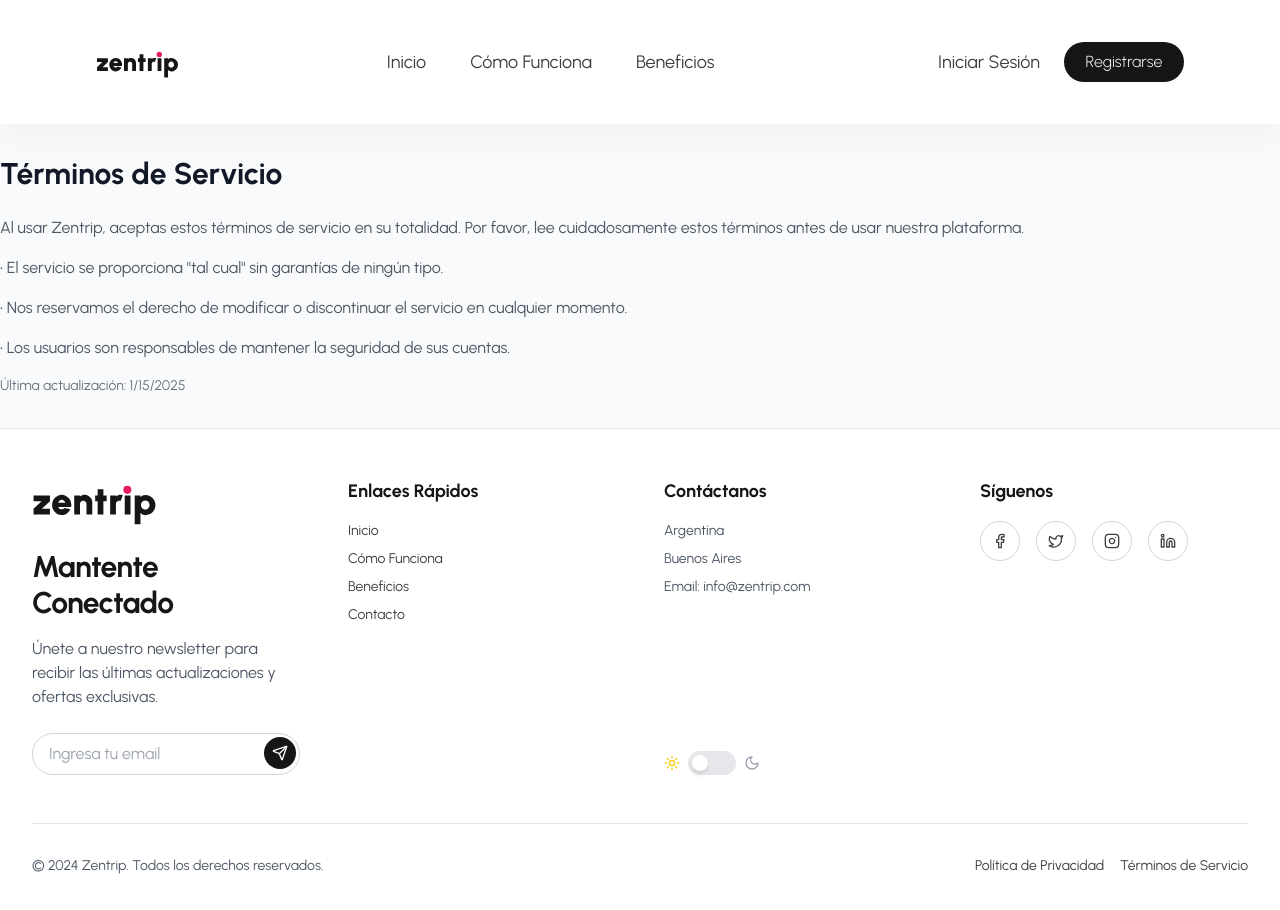
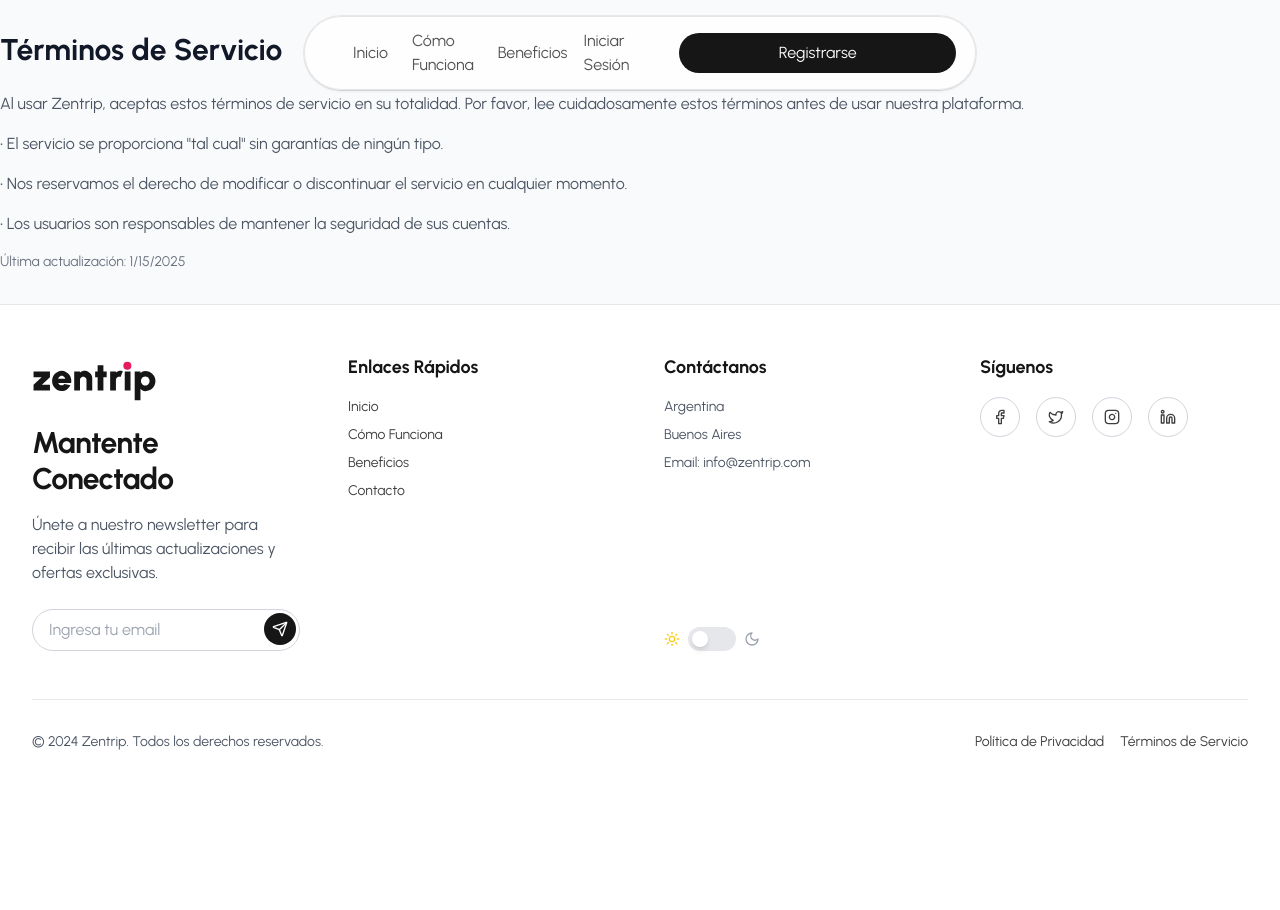
Before and after one commit to Ignacio918/viajes-app, a React (Vite) app in the folder viajes-app/: page /terms-of-service in a window 1280 px wide. Shown: the top 910 px of the page. After the commit the page ends 800 px from the top, so only its background shows below. Built offline with nearby package versions, Linux system fonts and the light colour scheme; a web font is replaced by a local one.

Commit message:
nueva ui navbar

```diff
--- a/viajes-app/src/components/Navbar.tsx
+++ b/viajes-app/src/components/Navbar.tsx
@@ -1,42 +1,85 @@
 // src/components/Navbar.tsx
-import { FC, useState } from 'react';
-import { Link } from 'react-router-dom';
-import '../styles/Navbar.css';
-import logoSmall from '../assets/logo_small.svg'; // Asegúrate de que la ruta sea correcta
+import { useState, useEffect } from "react"
+import { motion, AnimatePresence } from "framer-motion"
+import { Link } from 'react-router-dom'
+import logoSmall from '../assets/logo_small.svg'
+import '../styles/Navbar.css'
 
-const Navbar: FC = () => {
-  const [isMenuOpen, setMenuOpen] = useState(false);
+const Navbar = () => {
+  const [isVisible, setIsVisible] = useState(true)
+  const [prevScrollPos, setPrevScrollPos] = useState(0)
 
-  const toggleMenu = () => {
-    setMenuOpen(!isMenuOpen);
-  };
+  const navItems = [
+    {
+      name: "Inicio",
+      link: "/",
+    },
+    {
+      name: "Cómo Funciona",
+      link: "/como-funciona",
+    },
+    {
+      name: "Beneficios",
+      link: "/beneficios",
+    },
+  ]
+
+  useEffect(() => {
+    const handleScroll = () => {
+      const currentScrollPos = window.scrollY
+      setIsVisible(prevScrollPos > currentScrollPos || currentScrollPos < 10)
+      setPrevScrollPos(currentScrollPos)
+    }
+
+    window.addEventListener('scroll', handleScroll)
+    return () => window.removeEventListener('scroll', handleScroll)
+  }, [prevScrollPos])
 
   return (
-    <nav className="w-full h-full px-24 py-8 bg-white flex justify-between items-center shadow-[0px_12px_40px_0px_rgba(0,0,0,0.04)]">
+    <AnimatePresence mode="wait">
+      {isVisible && (
+        <motion.div
+          initial={{ y: -100, opacity: 0 }}
+          animate={{ y: 0, opacity: 1 }}
+          exit={{ y: -100, opacity: 0 }}
+          transition={{ duration: 0.3 }}
+          className="floating-nav-container"
+        >
+          <div className="floating-nav-content">
+            <div className="floating-nav-inner">
               {/* Logo */}
               <div className="logo-container">
                 <img src={logoSmall} alt="zentrip logo" className="logo" />
               </div>
 
               {/* Navigation Links */}
-      <div className={`nav-links ${isMenuOpen ? 'flex' : 'hidden'} md:flex`}>
-        <Link to="/" className="nav-link">Inicio</Link>
-        <Link to="/como-funciona" className="nav-link">Cómo Funciona</Link>
-        <Link to="/beneficios" className="nav-link">Beneficios</Link>
+              <div className="nav-links">
+                {navItems.map((item) => (
+                  <Link
+                    key={item.name}
+                    to={item.link}
+                    className="nav-link"
+                  >
+                    {item.name}
+                  </Link>
+                ))}
               </div>
 
-      {/* Auth Links */}
-      <div className={`auth-buttons ${isMenuOpen ? 'flex' : 'hidden'} md:flex`}>
-        <Link to="/login" className="login-link">Iniciar Sesión</Link>
-        <Link to="/register" className="register-button">Registrarse</Link>
+              {/* Auth Buttons */}
+              <div className="auth-buttons">
+                <Link to="/login" className="login-link">
+                  Iniciar Sesión
+                </Link>
+                <Link to="/register" className="register-button">
+                  Registrarse
+                </Link>
               </div>
+            </div>
+          </div>
+        </motion.div>
+      )}
+    </AnimatePresence>
+  )
+}
 
-      {/* Hamburger Menu Icon */}
-      <div className="hamburger-menu" onClick={toggleMenu}>
-        &#9776; {/* This is the hamburger icon */}
-      </div>
-    </nav>
-  );
-};
-
-export default Navbar;
+export default Navbar
--- a/viajes-app/src/styles/Navbar.css
+++ b/viajes-app/src/styles/Navbar.css
@@ -3,60 +3,53 @@
 @tailwind components;
 @tailwind utilities;
 
-/* Estilos personalizados para el componente Navbar */
-.navbar {
-  @apply w-full h-full px-24 py-8 bg-white flex justify-between items-center shadow-custom;
+.floating-nav-container {
+  @apply fixed top-4 inset-x-0 max-w-2xl mx-auto z-50;
+}
+
+.floating-nav-content {
+  @apply bg-white/80 dark:bg-black/60 backdrop-blur-md rounded-full border border-neutral-200 dark:border-white/[0.2] shadow-[0px_2px_3px_-1px_rgba(0,0,0,0.1),0px_1px_0px_0px_rgba(25,28,33,0.02),0px_0px_0px_1px_rgba(25,28,33,0.08)] px-8 py-3;
+}
+
+.floating-nav-inner {
+  @apply flex items-center justify-between gap-4;
 }
 
 .logo-container {
-  @apply relative flex items-center;
+  @apply flex items-center;
 }
 
 .logo {
-  @apply h-8; /* Ajusta el tamaño del logo según sea necesario */
+  @apply h-8;
 }
 
 .nav-links {
-  @apply flex justify-center items-center gap-3;
+  @apply hidden md:flex items-center gap-6;
 }
 
 .nav-link {
-  @apply text-lg font-normal text-gray-800 px-4 py-4 rounded-full transition-colors duration-200 ease-in-out;
-}
-
-.nav-link:hover {
-  @apply text-pink-600;
+  @apply text-neutral-600 hover:text-pink-600 transition-colors;
 }
 
 .auth-buttons {
-  @apply flex items-center gap-2;
+  @apply flex items-center gap-4;
 }
 
 .login-link {
-  @apply text-lg font-normal text-gray-800 px-4 py-4 rounded-full transition-colors duration-200 ease-in-out;
-}
-
-.login-link:hover {
-  @apply text-pink-600;
+  @apply text-neutral-600 hover:text-pink-600 transition-colors;
 }
 
 .register-button {
-  @apply bg-dark text-white font-light max-w-xs; /* Limitar el ancho máximo del botón */
-  width: 120px;
-  text-align: center;
-  transition: background-color 0.3s;
+  @apply bg-dark text-white px-4 py-2 rounded-full hover:bg-gray-700 transition-colors;
 }
 
-.register-button:hover {
-  @apply bg-gray-700; /* Mismo efecto hover que en LoginPage */
-}
-
-.hamburger-menu {
-  @apply md:hidden cursor-pointer text-2xl;
-}
-
+/* Media queries para responsive */
 @media (max-width: 768px) {
-  .nav-links, .auth-buttons {
+  .nav-links {
     @apply flex-col items-center space-y-4;
   }
+
+  .auth-buttons {
+    @apply flex-col items-center gap-2;
+  }
 }
```
Lines whose indentation alone changed are shown as unchanged.
